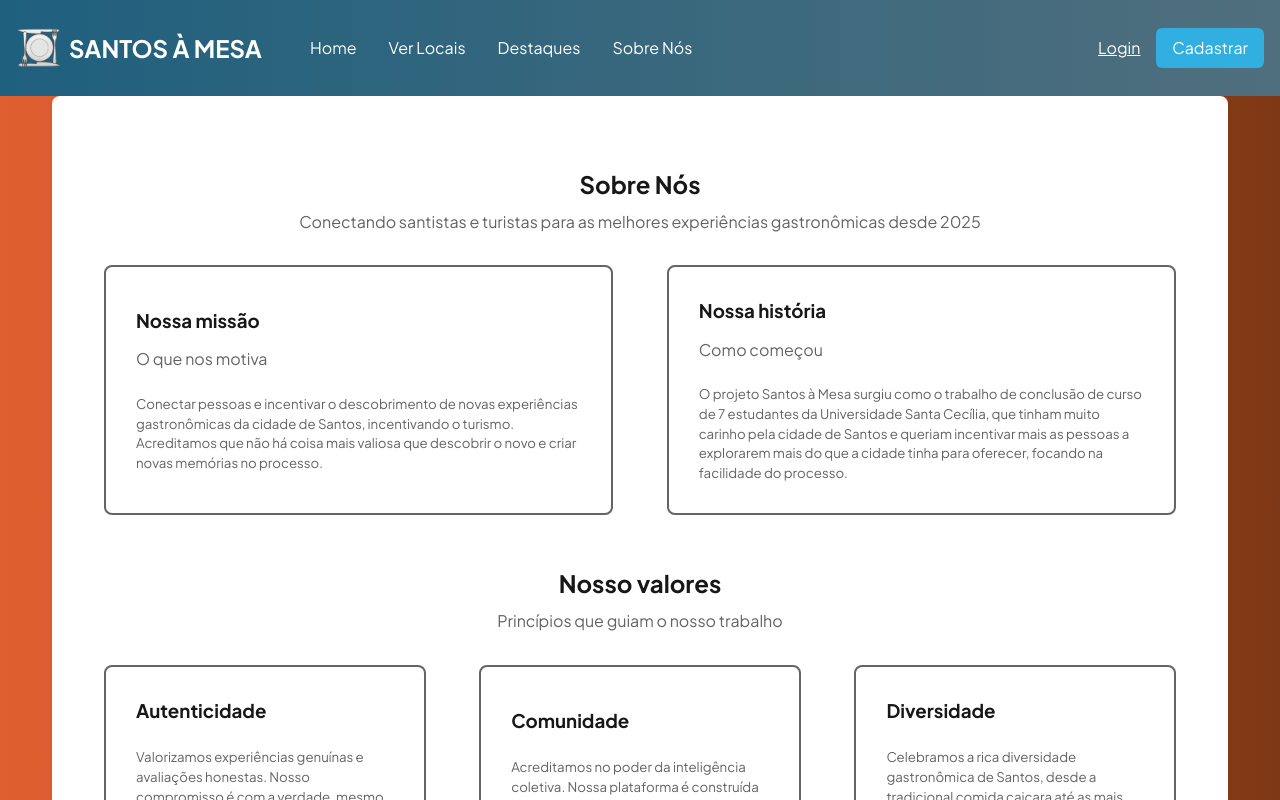
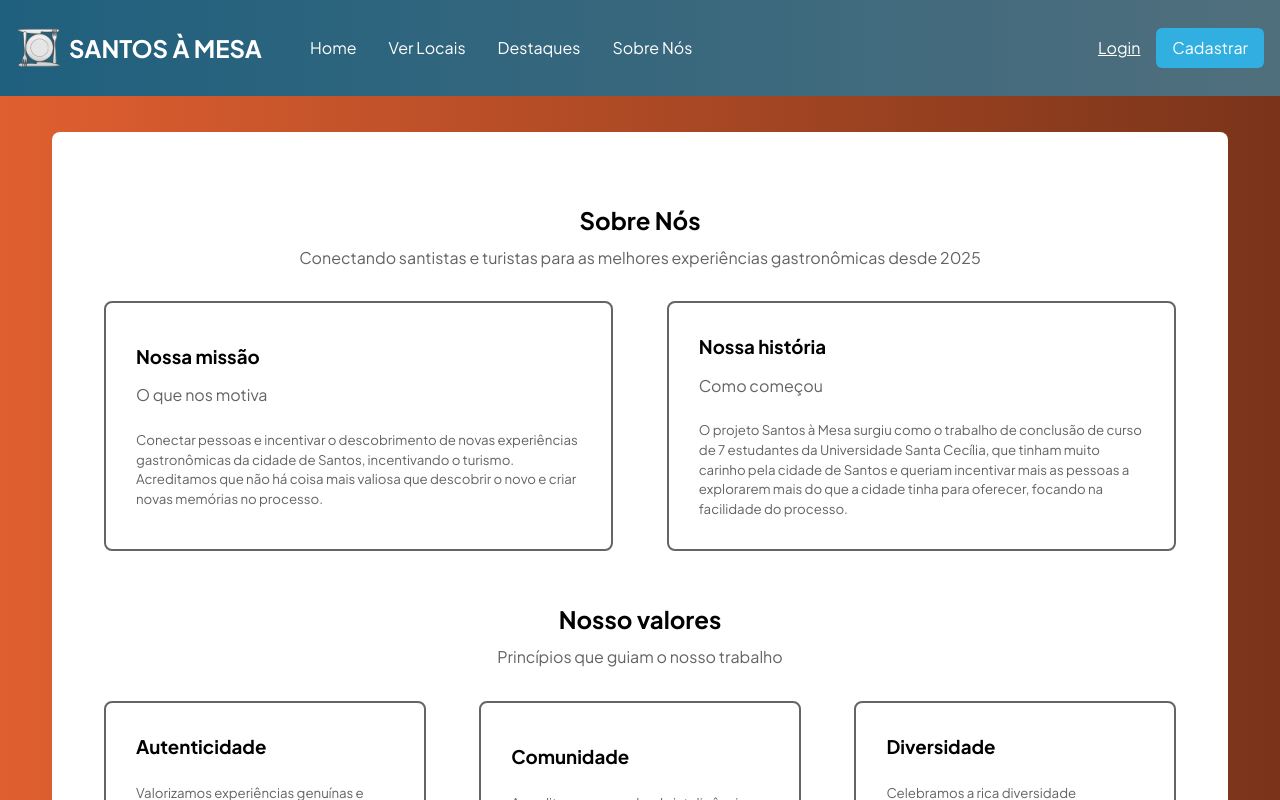
Before and after one commit to aguiar-marcelo/santosamesa, a Next.js app: page /sobreNos in a window 1280 px wide. Shown: the top 800 px of the page. Built offline with nearby package versions, Linux system fonts and the light colour scheme.

Commit message:
fix: margens e barra de progresso

```diff
--- a/src/components/RegisterPage.tsx
+++ b/src/components/RegisterPage.tsx
@@ -43,17 +43,42 @@ const Cadastro = () => {
     }
   };
 
+  const barraDeProgresso = `
+  .progress-custom {
+    height: 10px;
+    border: none;
+    background-color: #B0B8BE;
+    border-radius: 5px;
+  }
+  .progress-custom::-webkit-progress-bar {
+    background-color: #B0B8BE;
+    border-radius: 5px;
+  }
+  .progress-custom::-webkit-progress-value {
+    background-color: #1D98EA;
+    border-radius: 5px;
+  }
+`;
+
   return (
     <div
       className="h-screen flex flex-col justify-center bg-cover bg-no-repeat bg-center"
       style={{ backgroundImage: "url(img/img-login.jpg)" }}
     >
+      <style jsx global>{`
+        ${barraDeProgresso}
+      `}</style>
+
       <form className="flex justify-center items-center h-full">
         <div className="w-full max-w-lg bg-white bg-opacity-80 p-8 rounded-lg shadow-lg">
           {etapa === 1 ? (
             <div className="flex flex-col items-center text-gray-500">
               <h2 className="text-2xl font-semibold mt-0 mb-4">Cadastro</h2>
-              <progress className="w-4/5 mb-4" max="100" />
+              <progress
+                className={`progress-custom w-4/5 mb-4`}
+                max="100"
+                value={etapa === 1 ? 50 : 100}
+              />
               {/* <p className="w-4/5 mb-2 text-left">Nome de usuário *</p>
                             <input type="text" placeholder="Digite seu nome de usuário" className="w-4/5 p-3 border-4 border-[#E5DCDC] rounded-lg mb-4" /> */}
               <p className="w-4/5 mb-2 text-left">Endereço de e-mail *</p>
@@ -109,7 +134,11 @@ const Cadastro = () => {
           ) : (
             <div className="flex flex-col items-center">
               <h2 className="text-2xl font-semibold mt-0 mb-4">Cadastro</h2>
-              <progress className="w-4/5 mb-4" max="100" />
+              <progress
+                className={`progress-custom w-4/5 mb-4`}
+                max="100"
+                value={100}
+              />
               <p className="w-4/5 mb-2 text-left">Nome de exibição *</p>
               <input
                 type="text"
--- a/src/components/SobreNosPage.tsx
+++ b/src/components/SobreNosPage.tsx
@@ -24,19 +24,19 @@ const SobreNosPage = () => {
     `;
 
     return (
-        <div className="relative w-full min-h-screen flex flex-col overflow-x-hidden" style={{ backgroundImage: 'linear-gradient(to right, #E05F30, #7f3815)' }}>
+        <div className="relative w-full min-h-screen flex flex-col overflow-x-hidden" style={{ backgroundImage: 'linear-gradient(to right, #E05F30, #7A341A)' }}>
             <MenuSection />
-            <div className="flex flex-col items-center mx-8 flex-grow">
+            <div className="flex flex-col items-center mx-8 flex-grow my-9">
                 <div className="center-container main-content">
                     <div className="center-container" style={{ marginTop: '70px' }} >
-                        <h2 className='my-0 font-bold'>Sobre Nós</h2>
+                        <h2 className='my-0 font-bold text-black'>Sobre Nós</h2>
                         <h4 className='mt-2'>Conectando santistas e turistas para as melhores experiências gastronômicas desde 2025</h4>
                     </div>
 
                     <div className="grid-container-1" style={{ ...styles.fadeIn }}>
                         <div className="center-container section">
                             <div>
-                                <h3 className='mt-0 mb-3 font-bold'>Nossa missão</h3>
+                                <h3 className='mt-0 mb-3 font-bold text-black'>Nossa missão</h3>
                                 <h4 style={{ marginTop: '0' }}>O que nos motiva</h4>
                                 <h5 style={{ marginBottom: '0' }}>
                                     Conectar pessoas e incentivar o descobrimento de novas experiências gastronômicas da cidade de Santos,
@@ -48,7 +48,7 @@ const SobreNosPage = () => {
 
                         <div className="center-container section">
                             <div>
-                                <h3 className='mt-0 mb-3 font-bold'>Nossa história</h3>
+                                <h3 className='mt-0 mb-3 font-bold text-black'>Nossa história</h3>
                                 <h4 style={{ marginTop: '0' }}>Como começou</h4>
                                 <h5 style={{ marginBottom: '0' }}>
                                     O projeto Santos à Mesa surgiu como o trabalho de conclusão de curso de 7 estudantes da Universidade
@@ -60,14 +60,14 @@ const SobreNosPage = () => {
                     </div>
 
                     <div className="center-container">
-                        <h2 className='mt-10 mb-0 font-bold'>Nosso valores</h2>
+                        <h2 className='mt-10 mb-0 font-bold text-black'>Nosso valores</h2>
                         <h4 className='mt-2'>Princípios que guiam o nosso trabalho</h4>
                     </div>
 
                     <div className="grid-container-2" style={{ marginBottom: '60px', ...styles.fadeIn }}>
                         <div className="center-container section">
                             <div>
-                                <h3 className='mt-0 mb-3 font-bold'>Autenticidade</h3>
+                                <h3 className='mt-0 mb-3 font-bold text-black'>Autenticidade</h3>
                                 <h5 style={{ marginBottom: '0' }}>
                                     Valorizamos experiências genuínas e avaliações honestas. Nosso compromisso é com a verdade, mesmo
                                     quando ela não é perfeita.
@@ -77,7 +77,7 @@ const SobreNosPage = () => {
 
                         <div className="center-container section">
                             <div>
-                                <h3 className='mt-0 mb-3 font-bold'>Comunidade</h3>
+                                <h3 className='mt-0 mb-3 font-bold text-black'>Comunidade</h3>
                                 <h5 style={{ marginBottom: '0' }}>
                                     Acreditamos no poder da inteligência coletiva. Nossa plataforma é construída pela comunidade e para a
                                     comunidade.
@@ -87,7 +87,7 @@ const SobreNosPage = () => {
 
                         <div className="center-container section">
                             <div>
-                                <h3 className='mt-0 mb-3 font-bold'>Diversidade</h3>
+                                <h3 className='mt-0 mb-3 font-bold text-black'>Diversidade</h3>
                                 <h5 style={{ marginBottom: '0' }}>
                                     Celebramos a rica diversidade gastronômica de Santos, desde a tradicional comida caiçara até as mais
                                     recentes inovações culinárias.
@@ -97,7 +97,7 @@ const SobreNosPage = () => {
                     </div>
                 </div>
             </div>
-            <FooterSection/>
+            <FooterSection />
 
             <style>{fadeInUpKeyframes}</style>
 
@@ -126,7 +126,6 @@ const SobreNosPage = () => {
                     background-color: white;
                     margin-left: 20px;
                     margin-right: 20px;
-                    margin-bottom: 40px;
                     border-radius: 8px;
                 }
                 .section {
```
